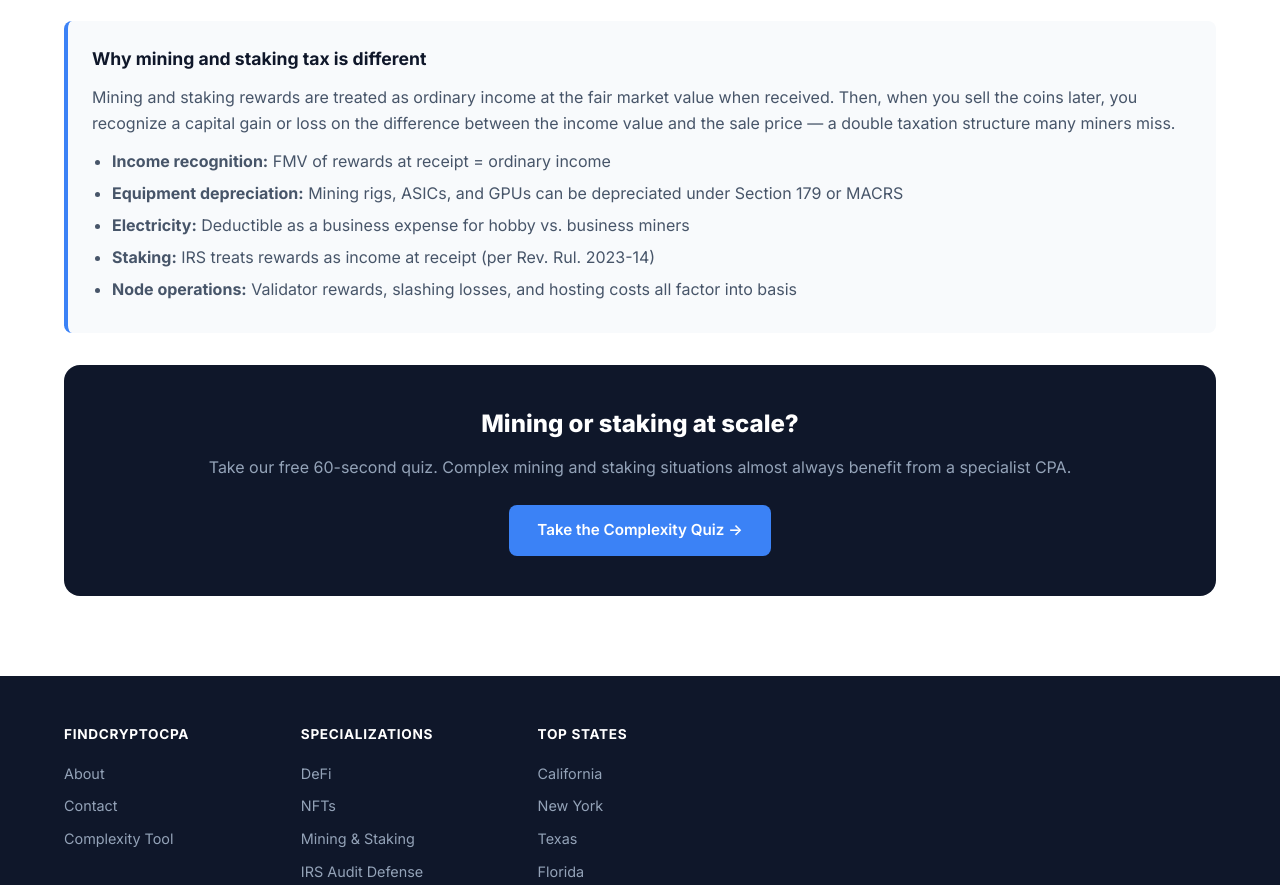
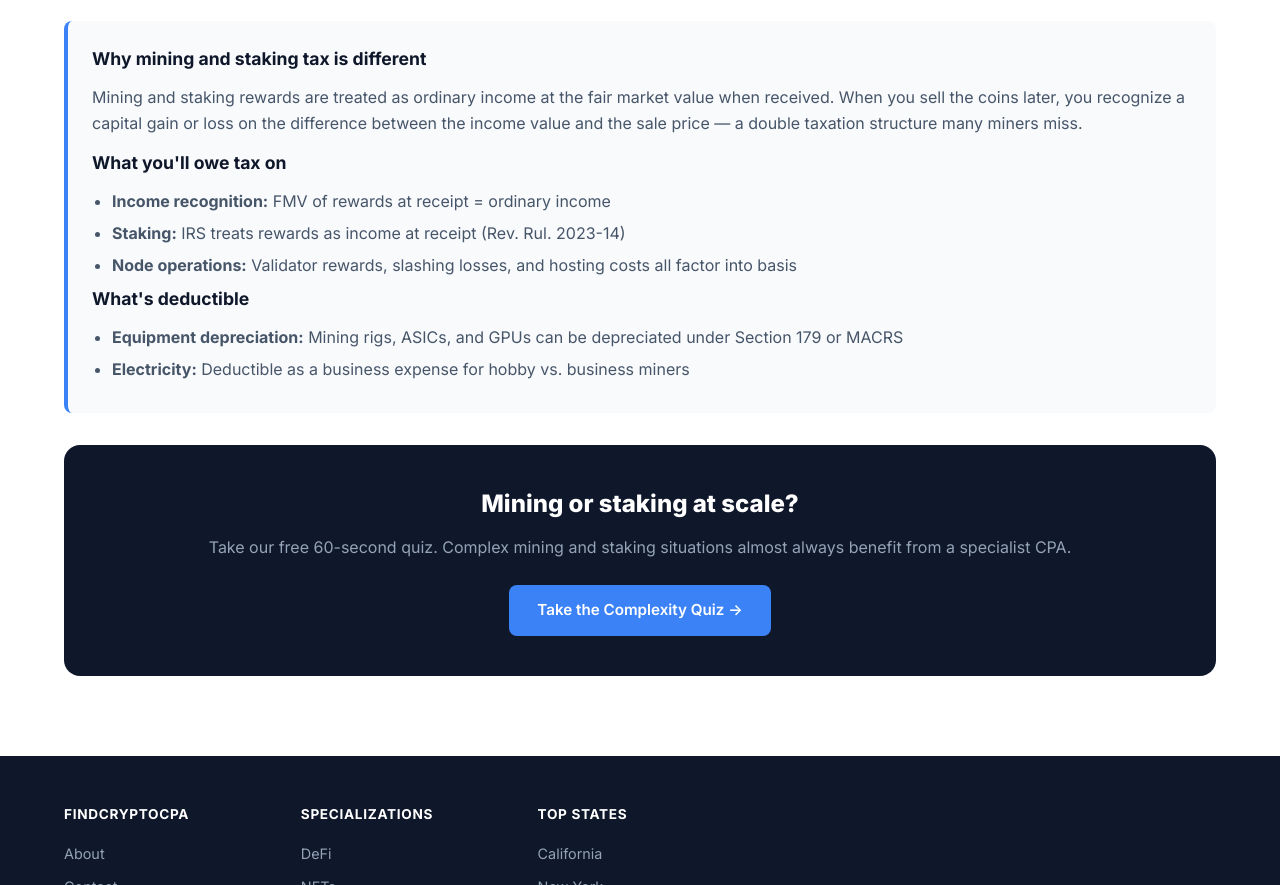
Before and after one commit to devsecsuite-rgb/findcryptocpa-site, a plain HTML site: page specializations/mining-staking/index.html in a window 1280 px wide. Shown: the part 945-1830 px from the top of the page. Drawn offline with Linux system fonts and the light colour scheme.

Commit message:
Update index.html

```diff
--- a/specializations/mining-staking/index.html
+++ b/specializations/mining-staking/index.html
@@ -173,13 +173,17 @@ footer a:hover{color:#fff}
 
 <div class="info-box">
 <h3>Why mining and staking tax is different</h3>
-<p>Mining and staking rewards are treated as ordinary income at the fair market value when received. Then, when you sell the coins later, you recognize a capital gain or loss on the difference between the income value and the sale price — a double taxation structure many miners miss.</p>
+<p>Mining and staking rewards are treated as ordinary income at the fair market value when received. When you sell the coins later, you recognize a capital gain or loss on the difference between the income value and the sale price — a double taxation structure many miners miss.</p>
+<h3>What you'll owe tax on</h3>
 <ul>
 <li><strong>Income recognition:</strong> FMV of rewards at receipt = ordinary income</li>
+<li><strong>Staking:</strong> IRS treats rewards as income at receipt (Rev. Rul. 2023-14)</li>
+<li><strong>Node operations:</strong> Validator rewards, slashing losses, and hosting costs all factor into basis</li>
+</ul>
+<h3>What's deductible</h3>
+<ul>
 <li><strong>Equipment depreciation:</strong> Mining rigs, ASICs, and GPUs can be depreciated under Section 179 or MACRS</li>
 <li><strong>Electricity:</strong> Deductible as a business expense for hobby vs. business miners</li>
-<li><strong>Staking:</strong> IRS treats rewards as income at receipt (per Rev. Rul. 2023-14)</li>
-<li><strong>Node operations:</strong> Validator rewards, slashing losses, and hosting costs all factor into basis</li>
 </ul>
 </div>
 
```
